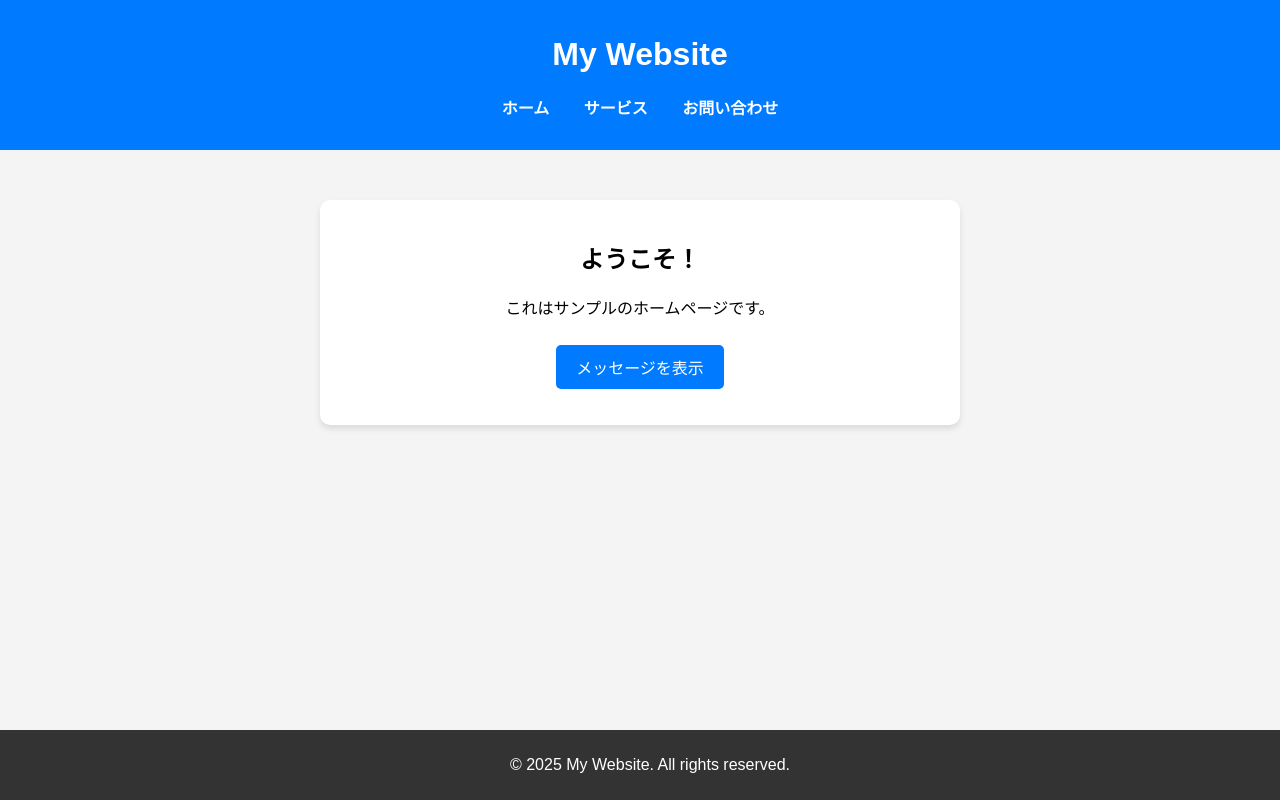
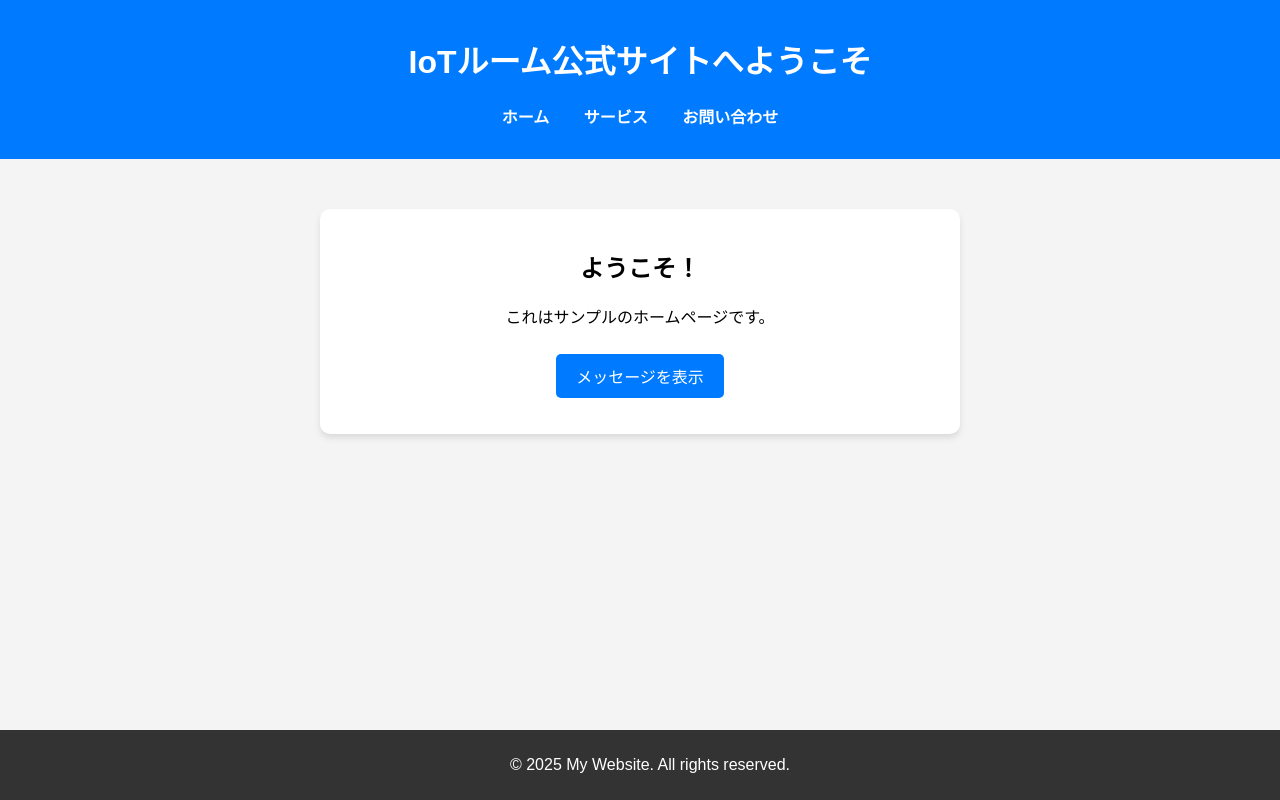
Before and after one commit to sakaguchi-h/No.1, a plain HTML site: page index.html in a window 1280 px wide. Drawn offline with Linux system fonts and the light colour scheme.

Commit message:
index.html

```diff
--- a/index.html
+++ b/index.html
@@ -3,14 +3,14 @@
 <head>
     <meta charset="UTF-8">
     <meta name="viewport" content="width=device-width, initial-scale=1.0">
-    <title>IoTルーム公式へようこそ</title>
+    <title>IoTルーム公式</title>
     <link rel="stylesheet" href="style.css"> <!-- CSSを読み込む -->
 </head>
 <body>
 
     <!-- ヘッダー -->
     <header>
-        <h1>My Website</h1>
+        <h1>IoTルーム公式サイトへようこそ</h1>
         <nav>
             <ul>
                 <li><a href="#">ホーム</a></li>
```
